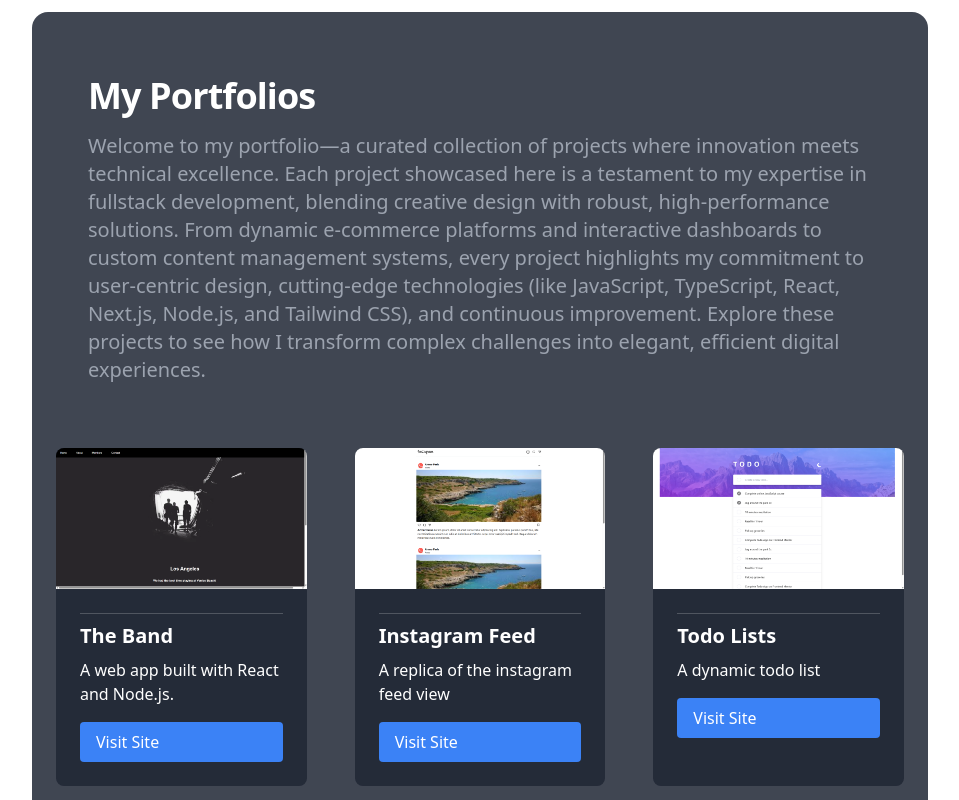
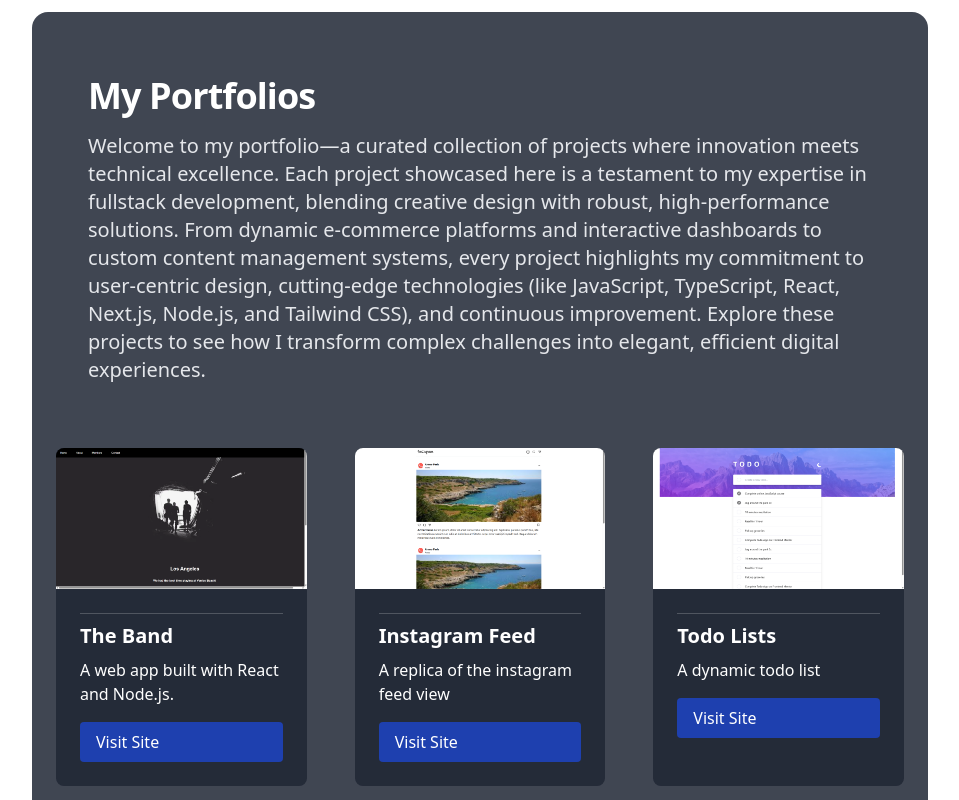
Before and after one commit to narasena/personal-web, a Next.js app: page / in a window 1280 px wide. Shown: the part 2880-3680 px from the top of the page, without its empty margins (160-1119 px from the left). Built offline with nearby package versions, Linux system fonts and the light colour scheme.

Commit message:
fix lcp attempt 3

```diff
--- a/src/components/NavBar.tsx
+++ b/src/components/NavBar.tsx
@@ -65,7 +65,7 @@ const NavBar = () => {
             </Link>
           ))}
         </div>
-        <button onClick={() => setIsOpen(!isOpen)} className="sm:hidden focus:outline-none">
+        <button name="menu" onClick={() => setIsOpen(!isOpen)} className="sm:hidden focus:outline-none">
           <svg className="w-6 h-6 text-white" fill="none" stroke="currentColor" viewBox="0 0 24 24">
             <path strokeLinecap="round" strokeLinejoin="round" strokeWidth="2" d="M4 6h16M4 12h16M4 18h16"></path>
           </svg>
--- a/src/components/Portfolio.tsx
+++ b/src/components/Portfolio.tsx
@@ -45,7 +45,7 @@ const Portfolio = () => {
         <div className="py-8 px-4 mx-auto max-w-screen-xl sm:py-16 lg:px-6">
           <div className="max-w-screen-md mb-8 lg:mb-16 min-w-full px-2 sm:px-8">
             <h2 className="mb-4 text-4xl tracking-tight font-extrabold  text-white">My Portfolios</h2>
-            <p className=" sm:text-xl text-gray-400">
+            <p className=" sm:text-xl text-gray-200">
               Welcome to my portfolio—a curated collection of projects where innovation meets technical excellence. Each
               project showcased here is a testament to my expertise in fullstack development, blending creative design
               with robust, high-performance solutions. From dynamic e-commerce platforms and interactive dashboards to
@@ -79,7 +79,7 @@ const Portfolio = () => {
                         href={project.webUrl}
                         target="_blank"
                         rel="noopener noreferrer"
-                        className="bg-blue-500 w-full text-white px-4 py-2 rounded hover:bg-blue-600 transition-colors">
+                        className="bg-blue-800 w-full text-white px-4 py-2 rounded hover:bg-blue-600 transition-colors">
                         Visit Site
                       </Link>
                     </div>
```
